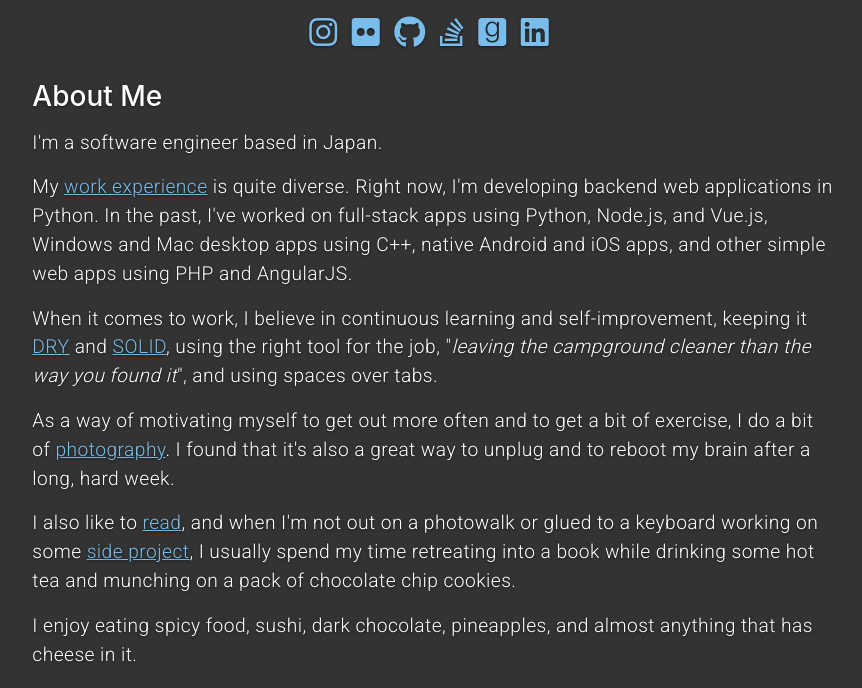
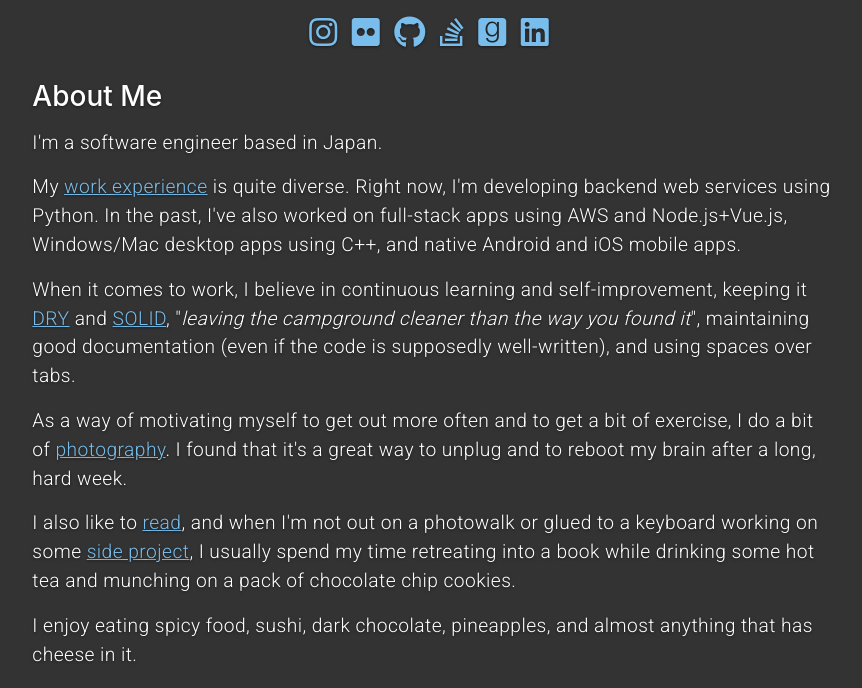
Before and after one commit to ginomempin/aboutme, a Flask app: page / in a window 1280 px wide. Shown: the part 189-877 px from the top of the page, without its empty margins (206-1068 px from the left). Run offline with Flask 2, Linux system fonts and the light colour scheme; some libraries are stand-ins or nearby versions.

Commit message:
description: Update past experiences

```diff
--- a/templates/content/about_me_description.html
+++ b/templates/content/about_me_description.html
@@ -6,10 +6,9 @@
     <a
       href="https://www.linkedin.com/in/ginomempin/"
       target="_blank">work experience</a>
-    is quite diverse. Right now, I'm developing backend web applications in Python.
-    In the past, I've worked on full-stack apps using Python, Node.js, and Vue.js,
-    Windows and Mac desktop apps using C++, native Android and iOS apps, and
-    other simple web apps using PHP and AngularJS.
+    is quite diverse. Right now, I'm developing backend web services using Python.
+    In the past, I've also worked on full-stack apps using AWS and Node.js+Vue.js,
+    Windows/Mac desktop apps using C++, and native Android and iOS mobile apps.
 </p>
 <p>
     When it comes to work, I believe in continuous learning and self-improvement,
@@ -21,8 +20,9 @@
     <a
       href="https://en.wikipedia.org/wiki/SOLID"
       target="_blank">SOLID</a>,
-    using the right tool for the job, "<i>leaving the campground cleaner than
-    the way you found it</i>", and using spaces over tabs.
+    "<i>leaving the campground cleaner than the way you found it</i>",
+    maintaining good documentation (even if the code is supposedly
+    well-written), and using spaces over tabs.
 </p>
 <p>
     As a way of motivating myself to get out more often and to get a bit of
@@ -30,7 +30,7 @@
     <a
       href="https://www.flickr.com/people/ginomempin/"
       target="_blank">photography</a>.
-    I found that it's also a great way to unplug and to reboot my brain after
+    I found that it's a great way to unplug and to reboot my brain after
     a long, hard week.
 </p>
 <p>
```
